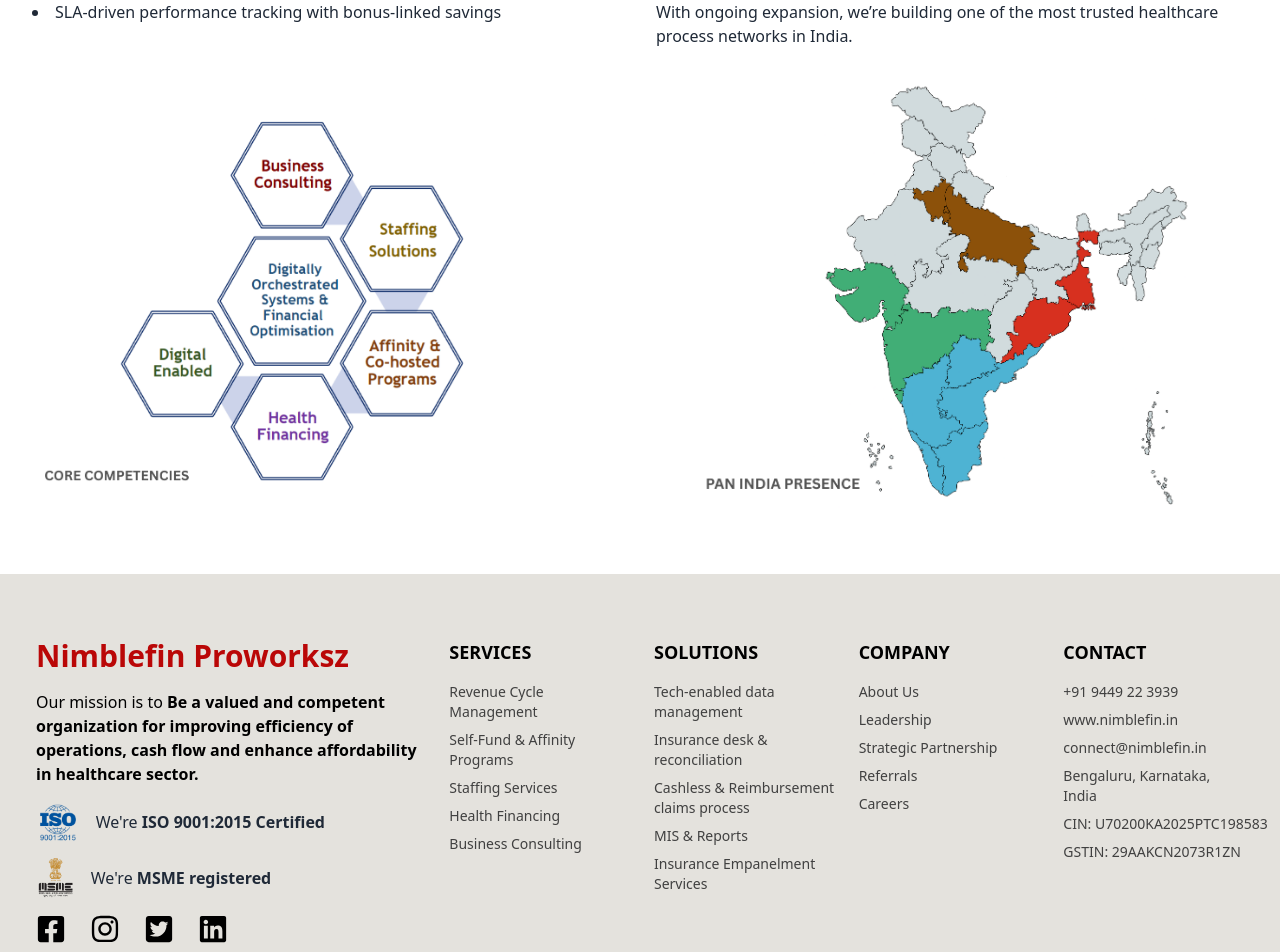
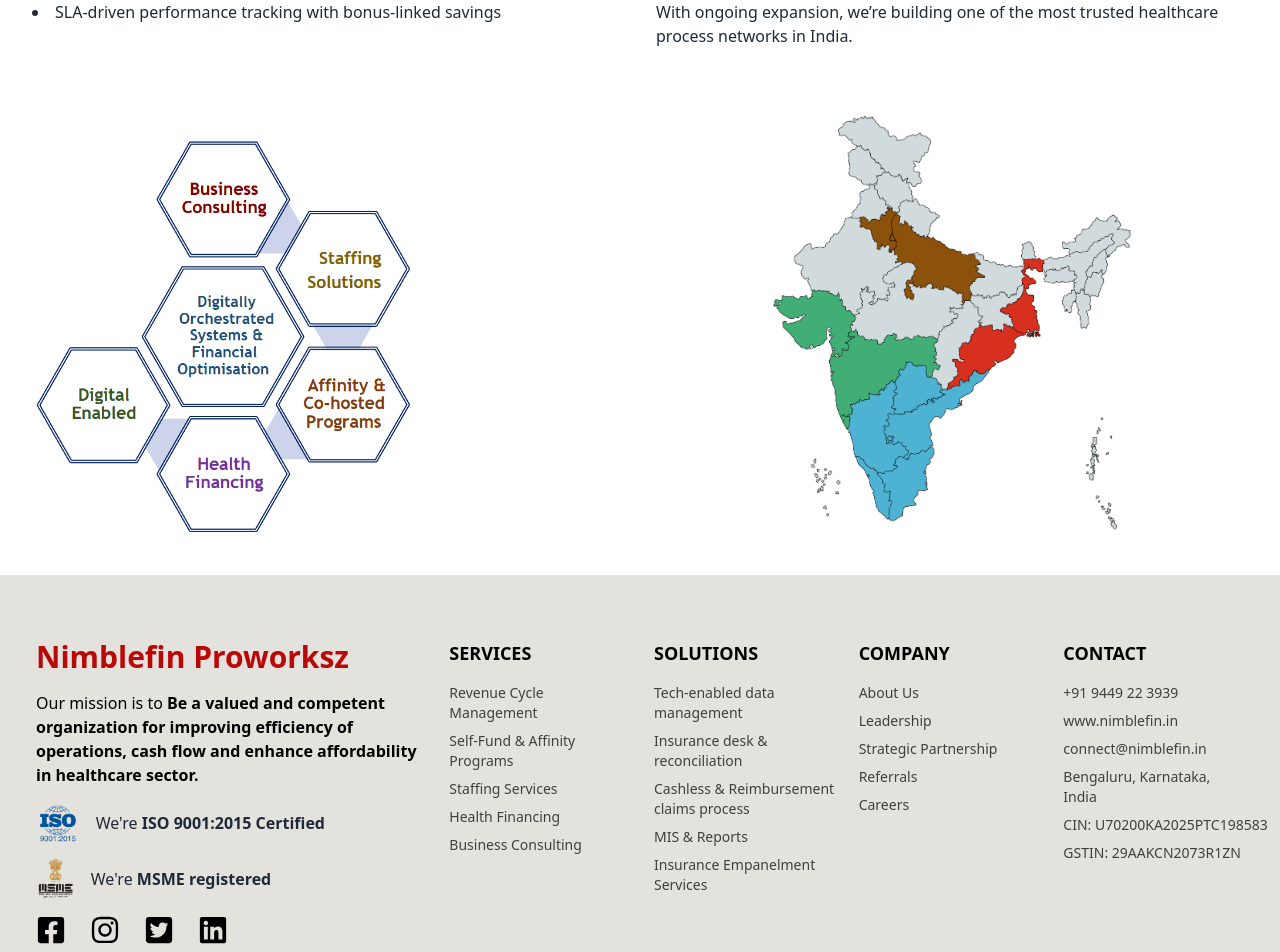
Before and after one commit to nimblefindev/nimblefin-website, a React (Create React App) app: page /about in a window 1280 px wide. Shown: the part 1340-2292 px from the top of the page. Built offline with nearby package versions, Linux system fonts and the light colour scheme.

Commit message:
update img text + linkedin link

```diff
--- a/src/components/About.jsx
+++ b/src/components/About.jsx
@@ -5,8 +5,8 @@
 import taskIcon from '../assets/abtlogos/task.png';
 import timeIcon from '../assets/abtlogos/time.png';
 import budgetIcon from '../assets/abtlogos/budget.jpg';
-import coreImage from '../assets/abtlogos/core-competencies-texted.png';
-import panIndiaImage from '../assets/abtlogos/panindiamap-texted.png';
+import coreImage from '../assets/abtlogos/core-competencies.png';
+import panIndiaImage from '../assets/abtlogos/panindiamap.png';
 
 const About = () => {
     const location = useLocation();
@@ -107,7 +107,7 @@
                                 <li>SLA-driven performance tracking with bonus-linked savings</li>
                             </ul>
                         </div>
-                        <img src={coreImage} alt="Core Competencies" className="w-full max-w-md mt-6 lg:mt-8" />
+                        <img src={coreImage} alt="Core Competencies" className="w-full max-w-sm mt-6 lg:mt-8" />
                     </div>
 
                     {/* PAN-INDIA PRESENCE */}
@@ -128,7 +128,7 @@
                                 </p>
                             </div>
                         </div>
-                        <img src={panIndiaImage} alt="Pan India Presence" className="w-full max-w-lg mt-6 lg:mt-8 self-center" />
+                        <img src={panIndiaImage} alt="Pan India Presence" className="w-full max-w-sm mt-6 lg:mt-8 self-center" />
                     </div>
 
                 </section>
--- a/src/components/Footer.jsx
+++ b/src/components/Footer.jsx
@@ -45,7 +45,7 @@
                             <FaFacebookSquare size={30} className="hover:text-[#ba0707] cursor-pointer" />
                             <FaInstagram size={30} className="hover:text-[#ba0707] cursor-pointer" />
                             <FaTwitterSquare size={30} className="hover:text-[#ba0707] cursor-pointer" />
-                            <FaLinkedin size={30} className="hover:text-[#ba0707] cursor-pointer" />
+                            <Link to="https://www.linkedin.com/in/nimblefin3939/"><FaLinkedin size={30} className="hover:text-[#ba0707] cursor-pointer" /></Link>
                         </div>
                     </div>
 
```
